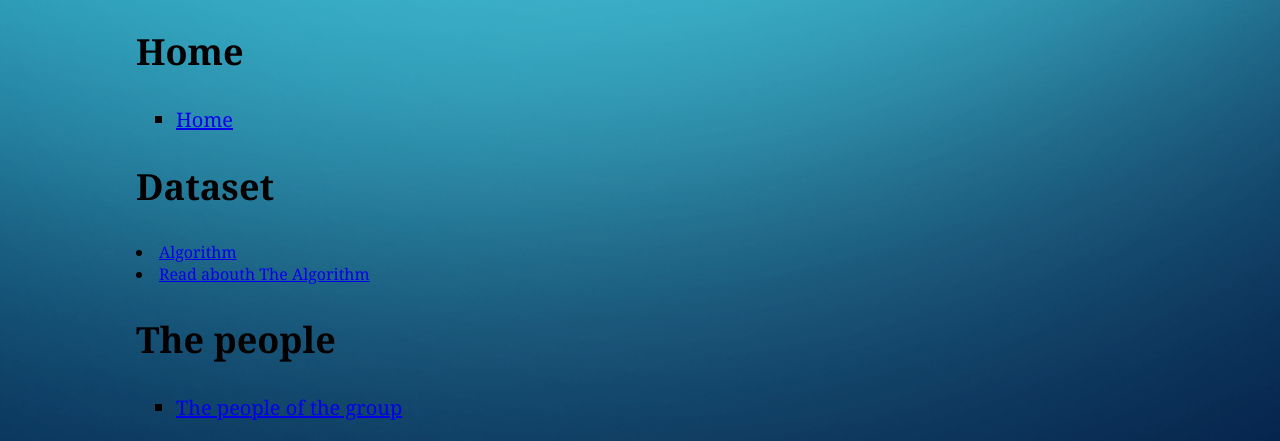
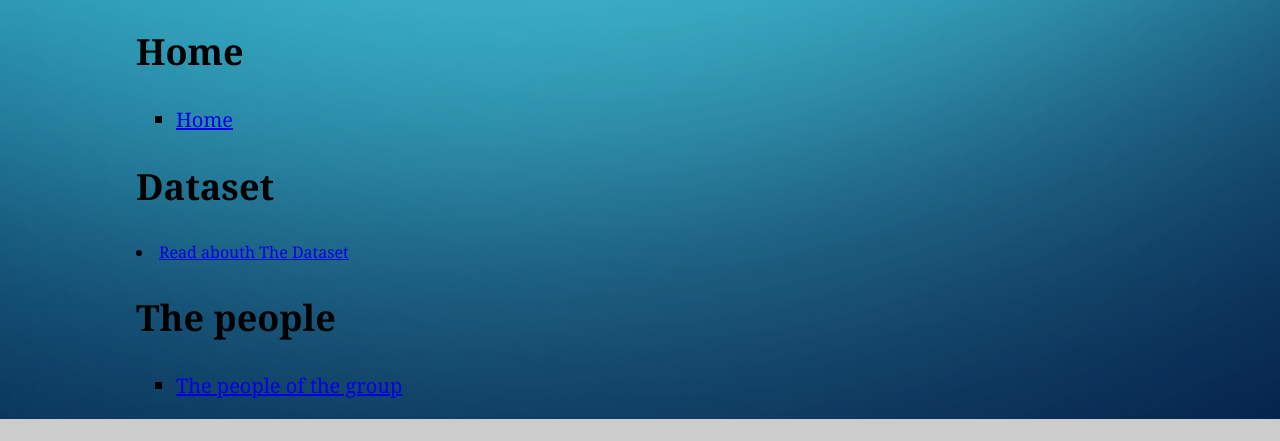
Before and after one commit to PernillaJuliette/ProjectAlgorithm, a plain HTML site: page people.html in a window 1280 px wide. Shown: the part 717-1158 px from the top of the page. After the commit the page ends 1136 px from the top, so only its background shows below. Drawn offline with Linux system fonts and the light colour scheme.

Commit message:
Update people.html

```diff
--- a/people.html
+++ b/people.html
@@ -45,8 +45,7 @@
         <article>
         <h2> Dataset</h2>
 
-        <li><a href="algorithm.html">Algorithm</a></li>
-        <li><a href="turtorial.pdf">Read abouth The Algorithm</a></li>
+        <li><a href="turtorial.pdf">Read abouth The Dataset</a></li>
         </li>
         </ul>
         </article>
```
